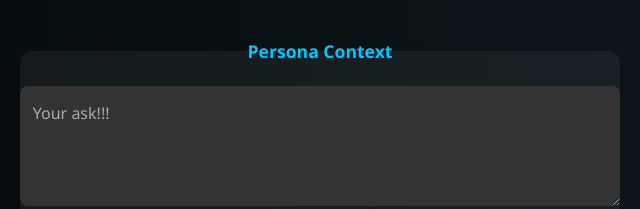
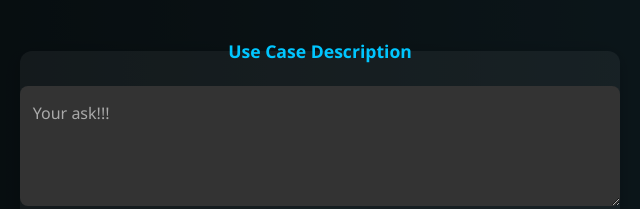
Before and after one commit to vatsanchetlur/J-fe, a plain HTML site: page index.html in a window 1280 px wide. Shown: the part 159-368 px from the top of the page, 370-1010 px from the left. Drawn offline with nearby package versions, Linux system fonts and the light colour scheme; no server answers.

Commit message:
Persona to Use case Change

```diff
--- a/index.html
+++ b/index.html
@@ -87,7 +87,7 @@
 
       <form id="userForm">
         <fieldset>
-          <legend>Persona Context</legend>
+          <legend>Use Case Description</legend>
           <div class="floating-label" style="margin-top: 0;">
             <textarea id="persona" placeholder=" " required style="height: 120px; margin-top: 0;"></textarea>
             <label for="persona">Your ask!!!</label>
```
